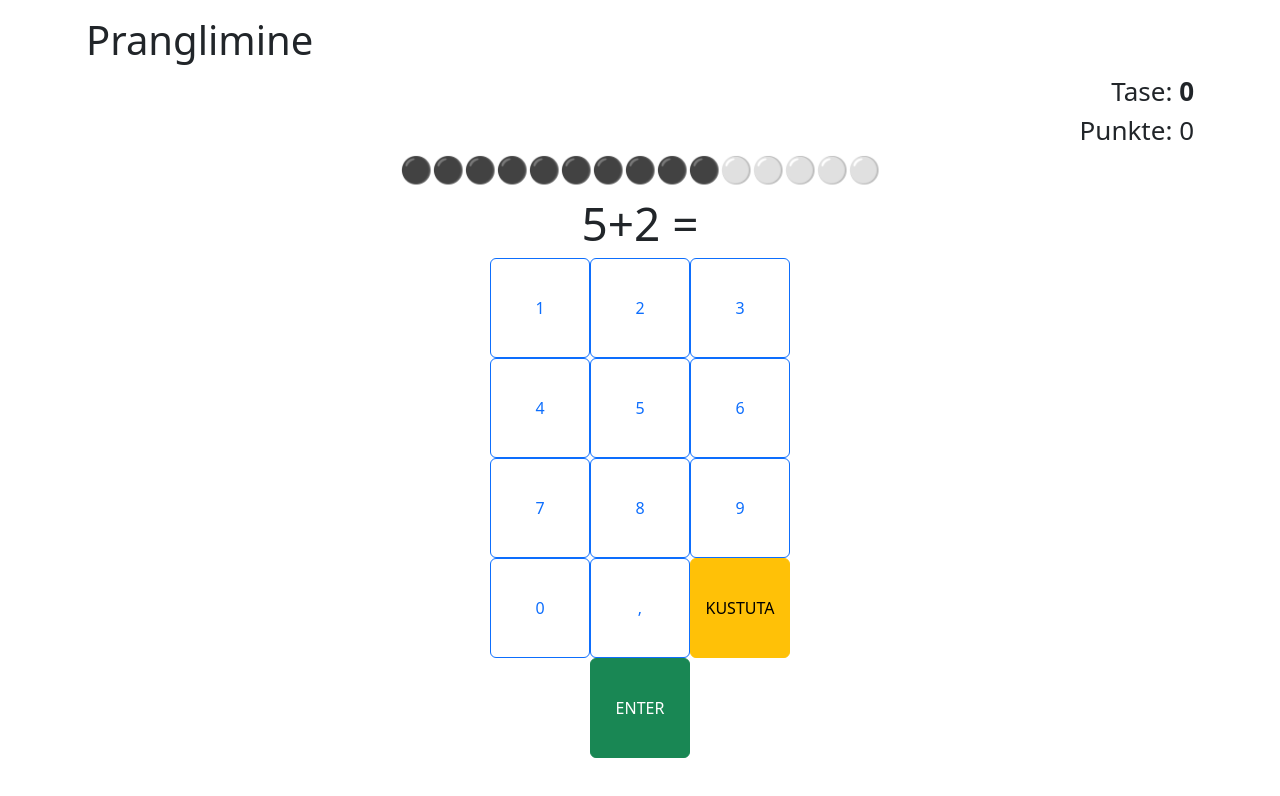
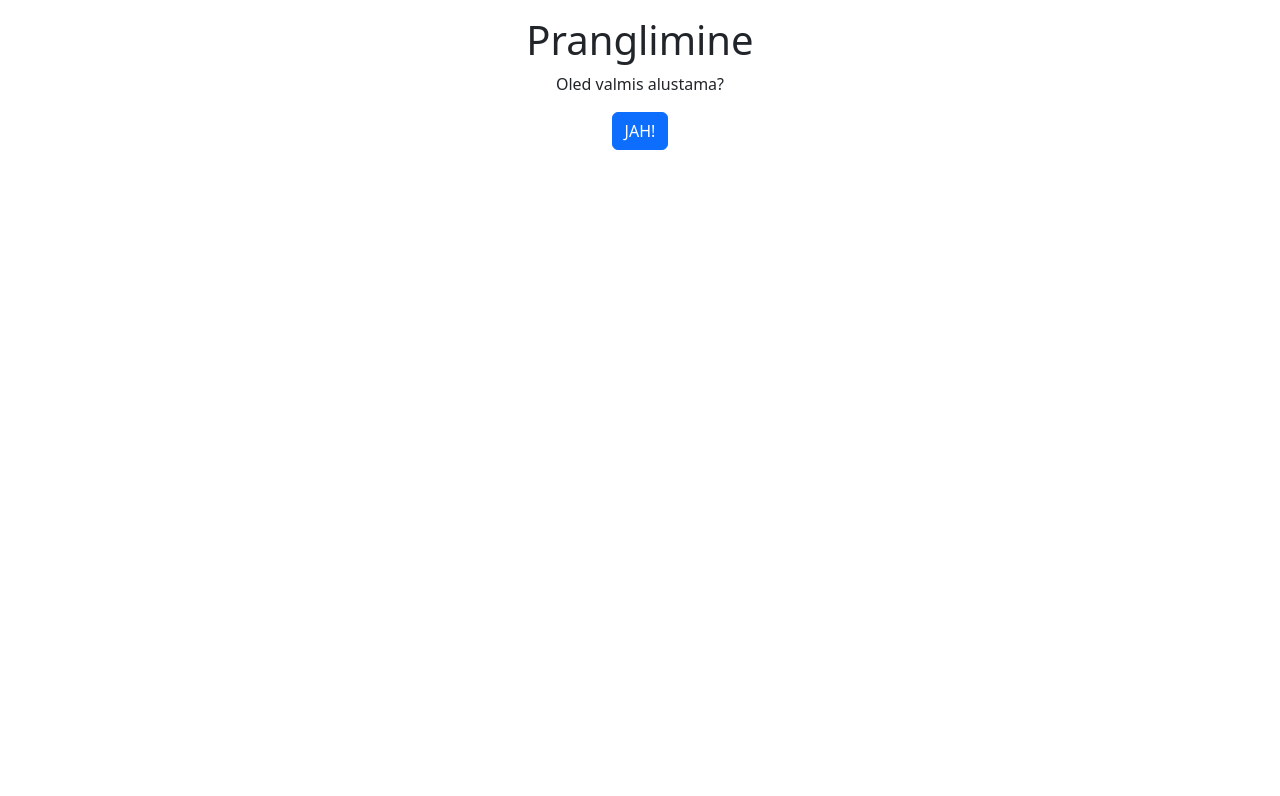
Before and after one commit to dmonizer/MentalMath, a React (Create React App) app: page / in a window 1280 px wide. Shown: the top 796 px of the page. Built offline with nearby package versions, Linux system fonts and the light colour scheme.

Commit message:
natuke "kujundust" ja start screen

```diff
--- a/src/components/LevelDisplay.tsx
+++ b/src/components/LevelDisplay.tsx
@@ -1,5 +1,5 @@
 import * as React from "react";
 
 export const Level = (props: { level: number }) => {
-    return (<div className="level-display">Tase: <strong>{props.level}</strong></div>);
+    return (<div className="level-display" title={"Saavutatud tase"}>T: <strong>{props.level}</strong></div>);
 }
--- a/src/components/MentalMain.tsx
+++ b/src/components/MentalMain.tsx
@@ -5,6 +5,7 @@ import {Level} from "./LevelDisplay";
 import levels from "../MentalLevelData";
 import {Timer} from "./Timer";
 import {Score, ScoreDirection} from "./Score";
+import {Ready} from "./Ready";
 
 interface MentalState {
     level: number,
@@ -27,6 +28,7 @@ export const MentalMain = () => {
     const [score, setScore] = useState(0);
     const [scoreDirection, setScoreDirection] = useState(ScoreDirection.STEADY);
     const [isTimerCancelled, setIsTimerCancelled] = useState(false);
+    const [gameStarted,setGameStarted] = useState(false)
     const {currentRepetition, level, question, correctAnswersInLevel} = state
 
     const randomIntegerInRange = (min: number, max: number): number => {
@@ -110,12 +112,16 @@ export const MentalMain = () => {
     }
 
     return (
+        gameStarted ?
         <div>
-            <Level level={state.level}/>
-            <Score value={score} direction={scoreDirection}/>
+            <div className={"scoring-level"}>
+                <Score value={score} direction={scoreDirection}/>
+                <Level level={state.level}/>
+            </div>
             <Timer seconds={levels[level].answeringTime} isCancelled={isTimerCancelled} rewind={timeOut}/>
             <MentalDisplay question={question} answerReporter={checkAnswer}/>
         </div>
+            : <Ready startCb={()=>setGameStarted(true)}/>
     )
 
 }
--- /dev/null
+++ b/src/components/Ready.tsx
@@ -0,0 +1,10 @@
+import Button from "react-bootstrap/Button";
+
+export const Ready = (props: { startCb: () => void }) => {
+    return (
+        <div className={"ready-container"}>
+            <p>Oled valmis alustama?</p>
+            <Button variant={"primary"} onClick={props.startCb}>JAH!</Button>
+        </div>
+    )
+}
--- a/src/components/Score.tsx
+++ b/src/components/Score.tsx
@@ -13,5 +13,5 @@ export const Score = (props: { value: number, direction:ScoreDirection }) => {
         case ScoreDirection.DOWN:
             color = "red"; break
     }
-    return <div className={"score-display " + color}>Punkte: {props.value}</div>;
+    return <div className={"score-display " + color} title={"Teenitud punktid"}>P: {props.value}</div>;
 }
--- a/src/components/Timer.tsx
+++ b/src/components/Timer.tsx
@@ -15,7 +15,9 @@ export const Timer = (props: { seconds: number, isCancelled: boolean, rewind: (s
         return () => clearInterval(interval);
     }, [seconds, isCancelled, timerValue, rewind]);
 
-    const progressBar = "".padStart(timerValue, "⚫").padEnd(seconds, "⚪")
+
+    //const progressBar = "".padStart(10/seconds*timerValue, "⚫").padEnd(10, "⚪")
+    const progressBar = "".padStart(10/seconds*timerValue, "▆").padEnd(10, "▁")
     let color = "red"
     if (timerValue > seconds / 3) {
         color = "yellow"
--- a/src/index.css
+++ b/src/index.css
@@ -40,6 +40,9 @@ code {
   padding: 8px;
 }
 
+h1{
+  text-align: center;
+}
 .red {
   color: red;
 }
@@ -62,9 +65,22 @@ code {
 .level-display {
   font-size: 26px;
   text-align: right;
+  display: inline-block;
+  margin-left: 5px;
+  margin-right: 5px;
 }
 
 .score-display {
   font-size: 26px;
   text-align: right;
+  display: inline-block;
+  margin-left: 5px;
+  margin-right: 5px;
 }
+
+.scoring-level {
+  text-align: end;
+}
+.ready-container {
+  text-align: center;
+}
```
